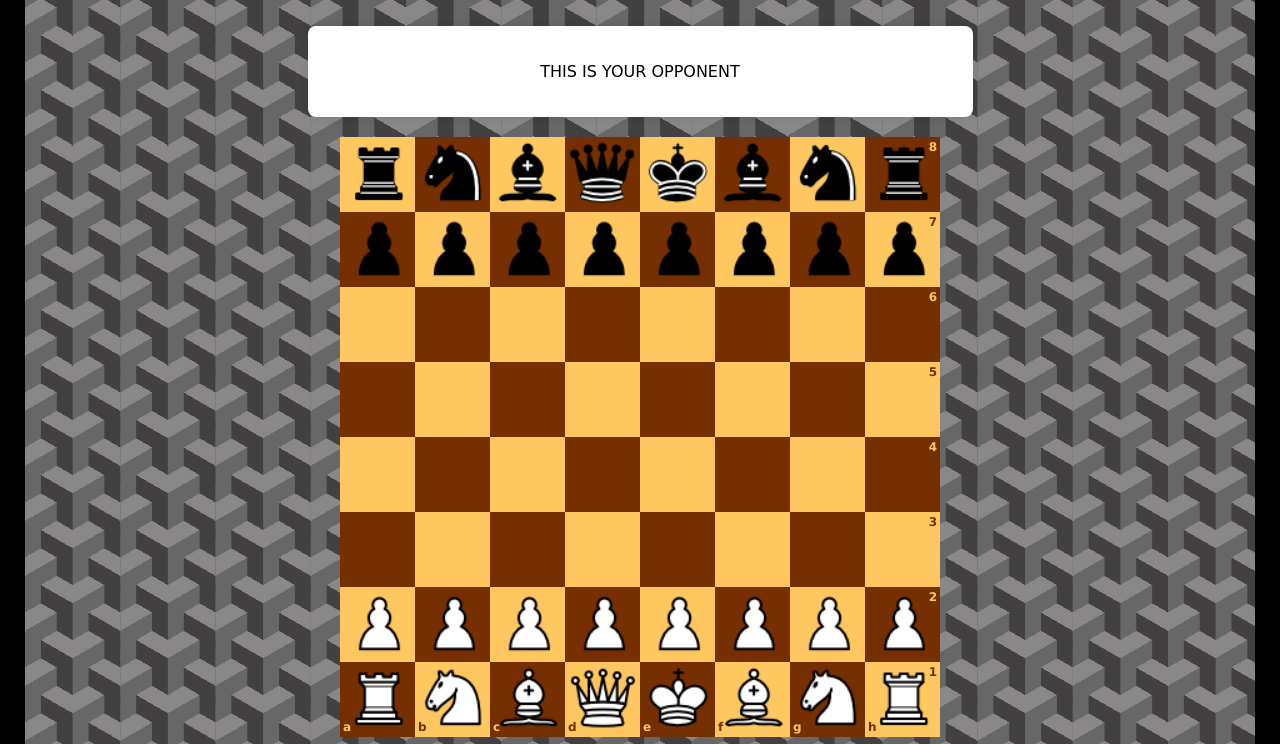
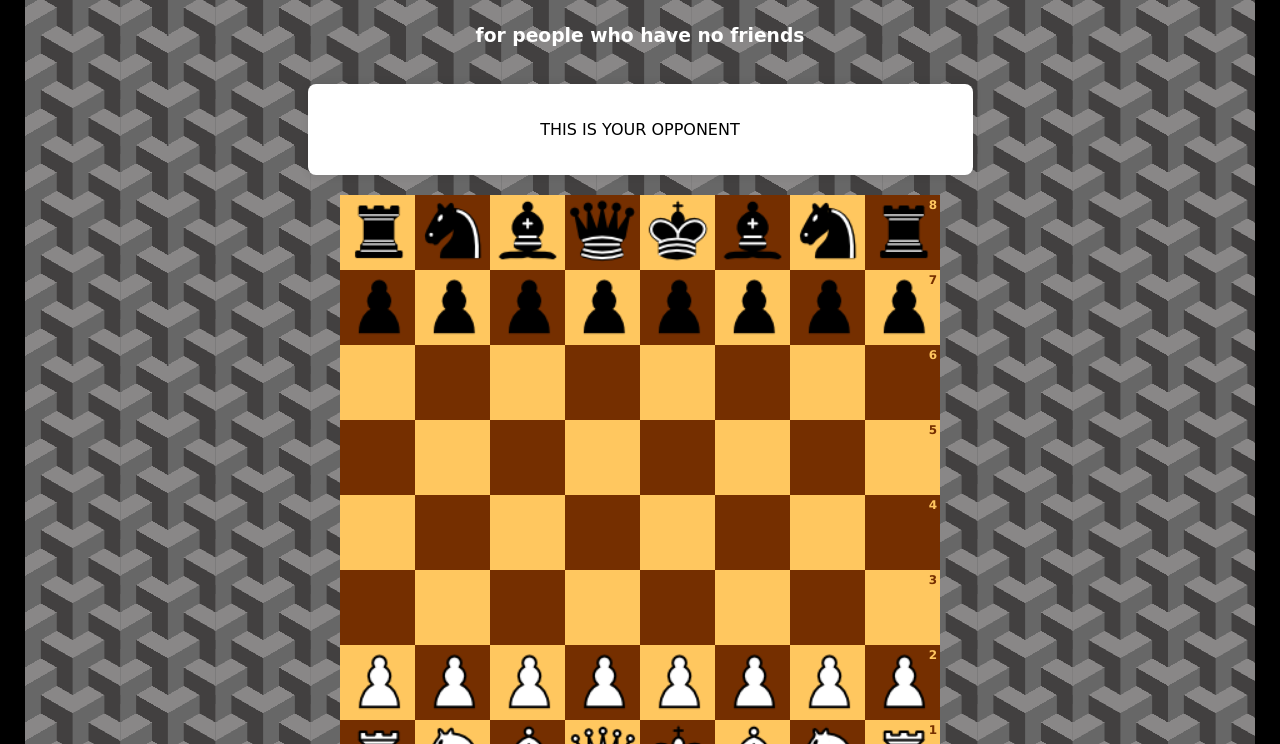
Before and after one commit to Schess-web/SCHESS, a plain HTML site: page index.html in a window 1280 px wide. Shown: the part 100-844 px from the top of the page. Drawn offline with Linux system fonts and the light colour scheme.

Commit message:
Update index.html

```diff
--- a/index.html
+++ b/index.html
@@ -9,7 +9,7 @@
 <body>
 
     <div class="container3">
-        <h1 style="text-align: center;">WELCOME TO SCHESS.org</h1>
+        <h1 style="text-align: center;">WELCOME TO SCHESS.org</h1><h3>for people who have no friends</h3>
         <div class="container">
             <p style="text-align: center;">THIS IS YOUR OPPONENT</p>
         </div>
```
